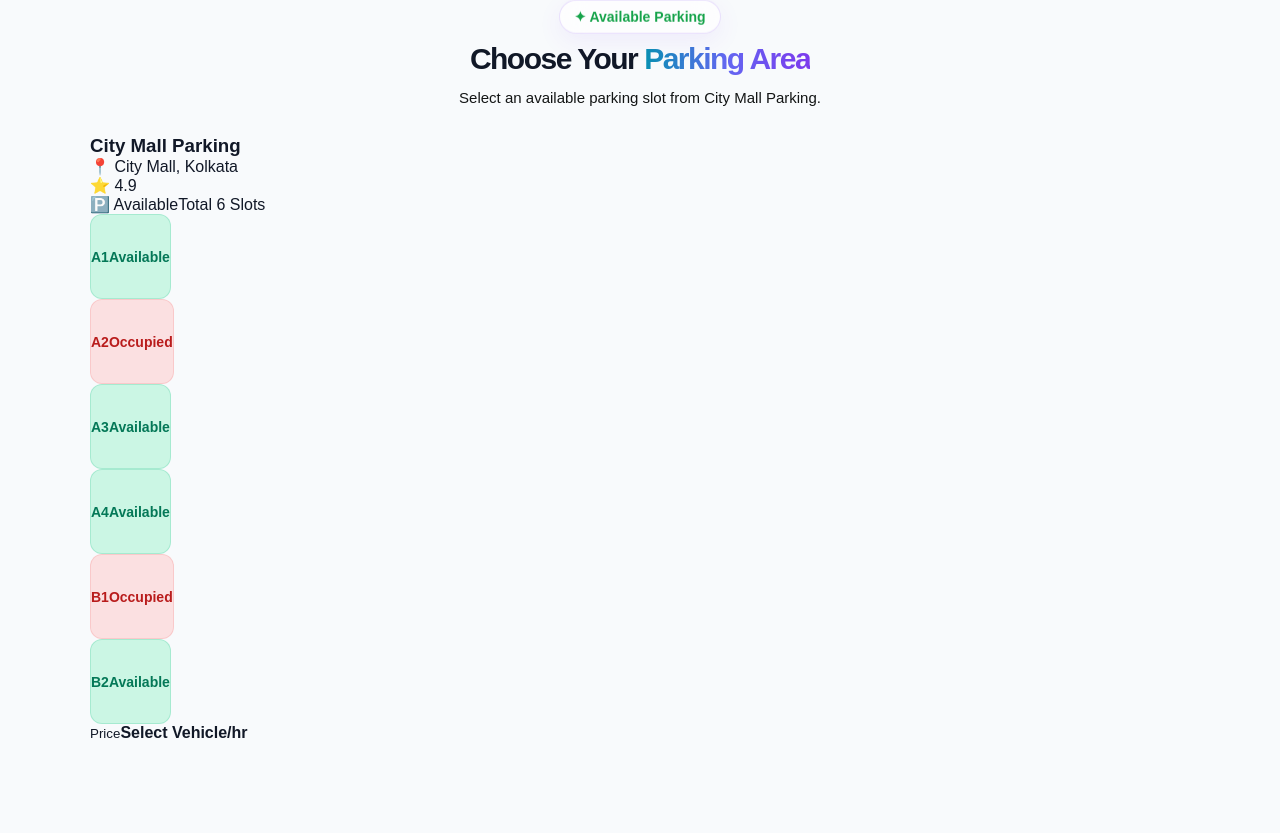
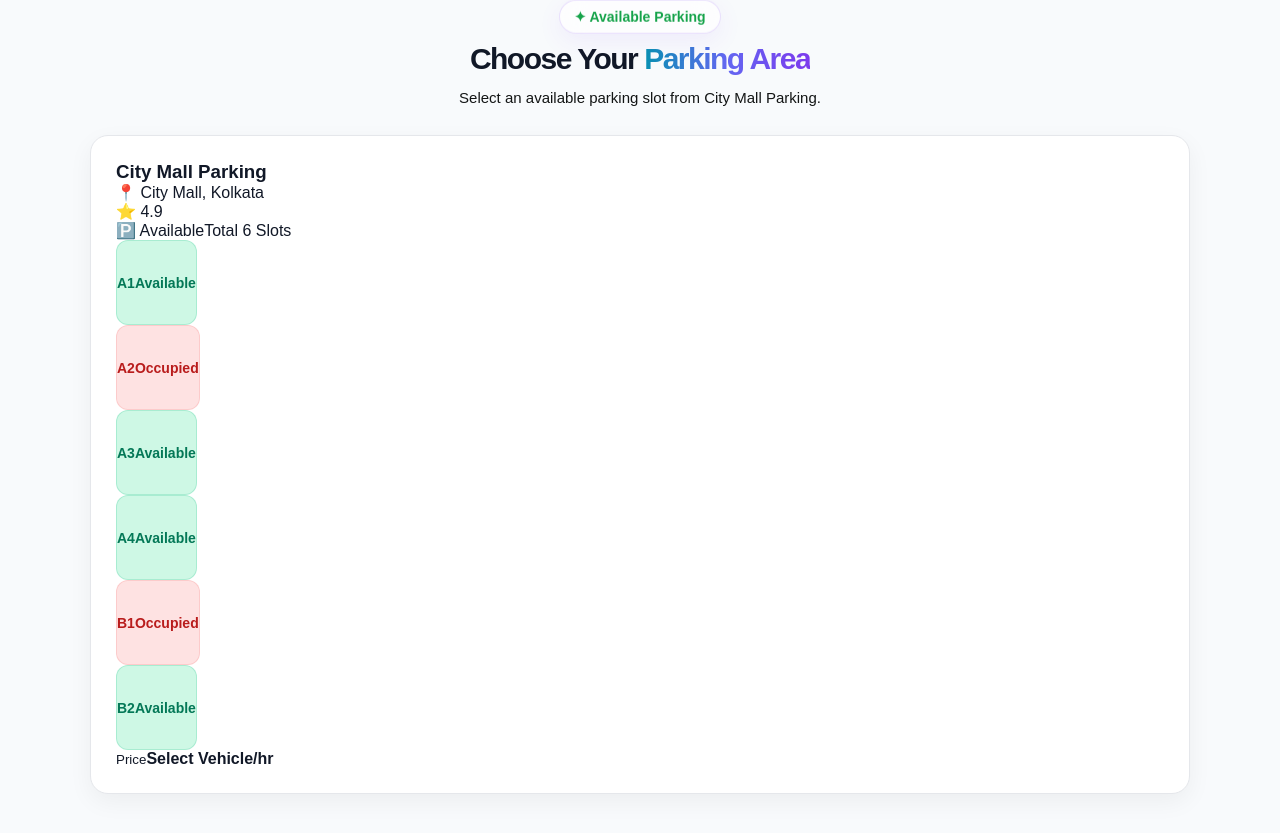
Before and after one commit to dibeyendu-dev/smart-parking-system, a React (Vite) app: page /search in a window 1280 px wide. Shown: the part 707-1540 px from the top of the page. Built offline with nearby package versions, Linux system fonts and the light colour scheme.

Commit message:
FindParking parking Result and Parking Card css part 8 added

```diff
--- a/src/css/FindParking.css
+++ b/src/css/FindParking.css
@@ -283,3 +283,14 @@
     grid-template-columns: 1fr;
     gap: 25px;
 }
+/* Parking Card */
+.parking-result-card {
+    width: 100%;
+    padding: 25px;
+    background: #ffffff;
+    border: 1px solid #e5e7eb;
+    border-radius: 18px;
+    box-sizing: border-box;
+    box-shadow: 0 8px 25px rgba(0, 0, 0, 0.05);
+    transition: 0.3s ease;
+}
```
